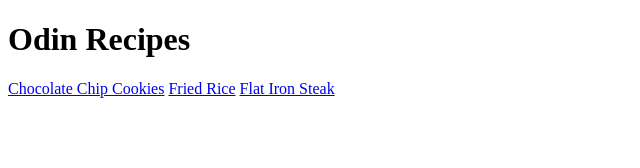
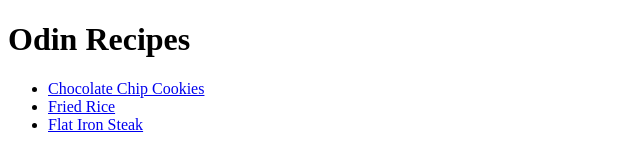
Before and after one commit to jkaps9/odin-recipes, a plain HTML site: page index.html in a window 1280 px wide. Shown: the whole page, without its empty margins (0-640 px from the left). Drawn offline with Linux system fonts and the light colour scheme.

Commit message:
Put recipe links in a list

```diff
--- a/index.html
+++ b/index.html
@@ -7,8 +7,10 @@
 </head>
 <body>
     <h1>Odin Recipes</h1>
-    <a href="recipes/cookies.html">Chocolate Chip Cookies</a>
-    <a href="recipes/fried-rice.html">Fried Rice</a>
-    <a href="recipes/steak.html">Flat Iron Steak</a>
+    <ul>
+    <li><a href="recipes/cookies.html">Chocolate Chip Cookies</a></li>
+    <li><a href="recipes/fried-rice.html">Fried Rice</a></li>
+    <li><a href="recipes/steak.html">Flat Iron Steak</a></li>
+</ul>
 </body>
 </html>
```
